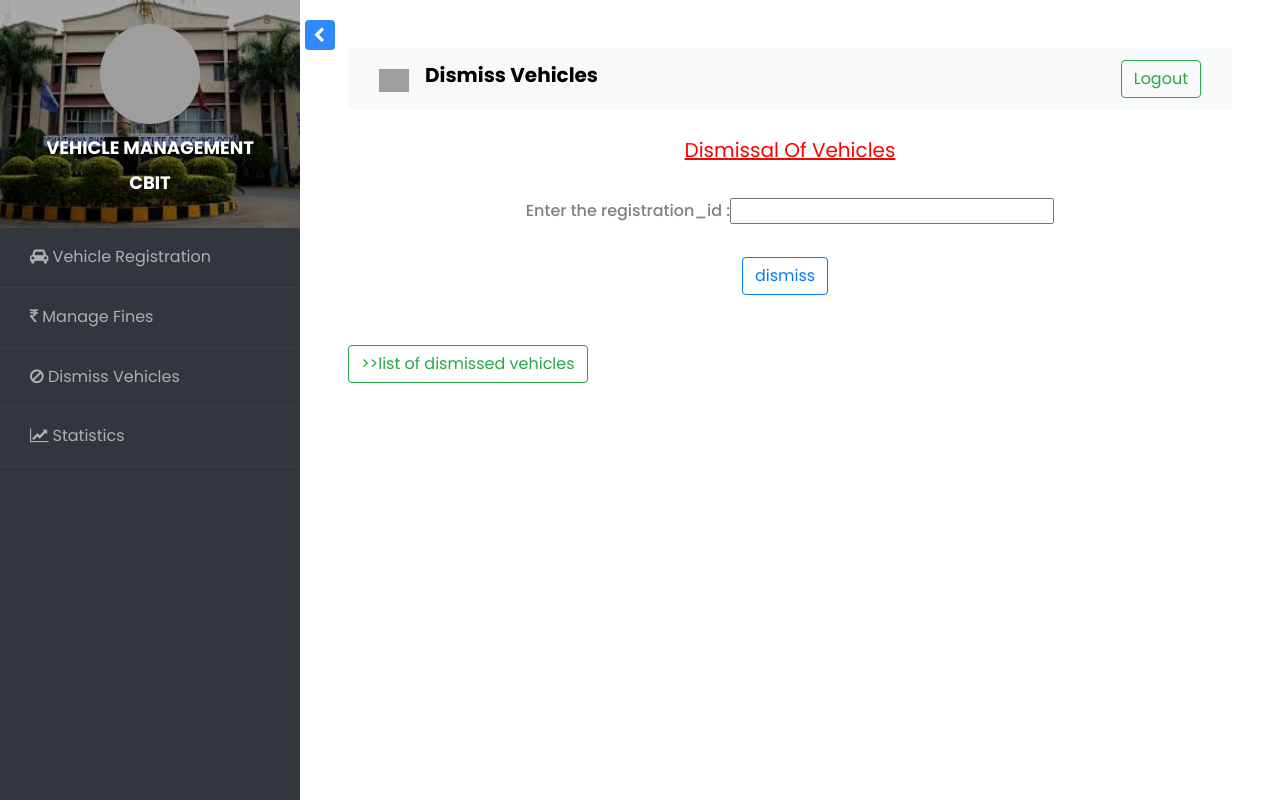
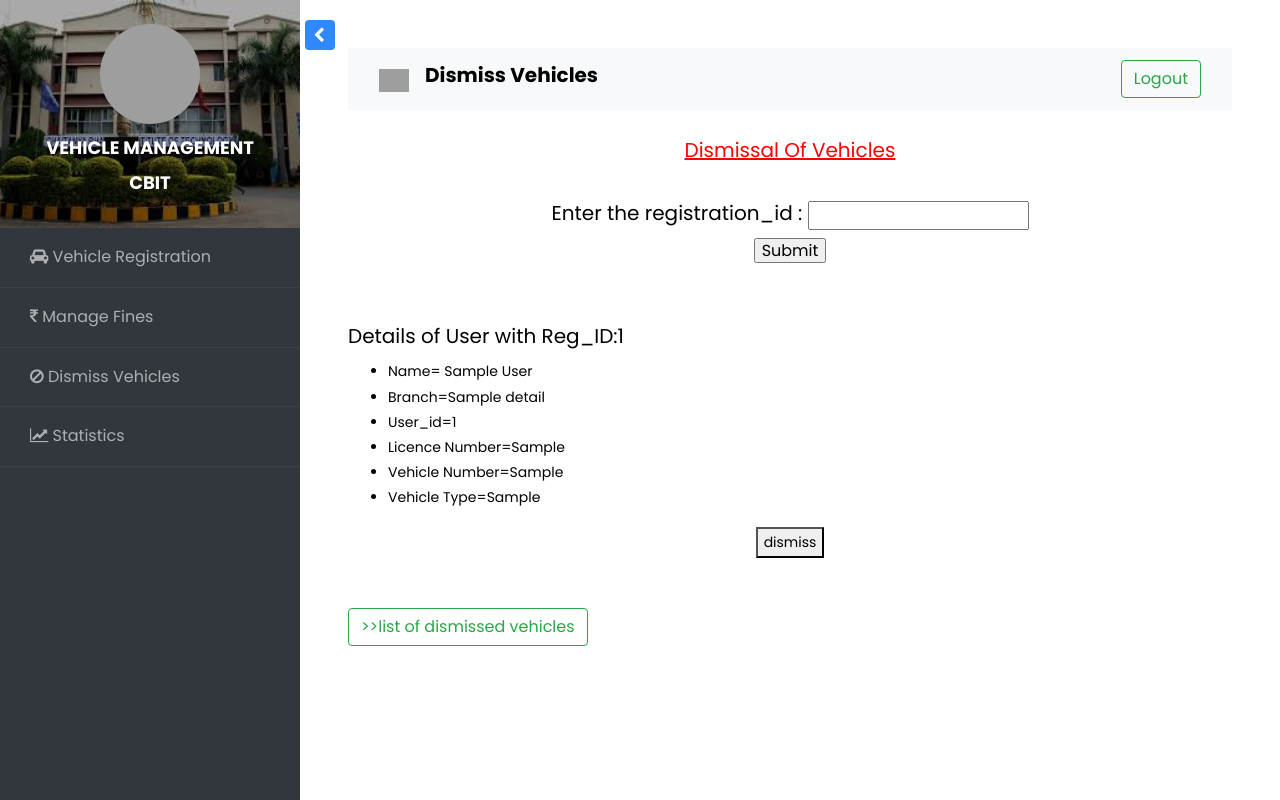
Before and after one commit to kalyanreddy-461/CBIT-Parking-Admin, a Django app: template cbit_vehicle_admin/cbit_vehicle_adminapp/templates/cbit_vehicle_adminapp/dismiss.html in a window 1280 px wide. Run offline with Django 3.2, Linux system fonts and the light colour scheme; the template is opened without the code that fills it: most values are stand-ins (such as "Sample title", 1, 10 or a date in 2020); some libraries are stand-ins or nearby versions; grey boxes are pictures that could not be loaded.

Commit message:
final commit

```diff
--- a/cbit_vehicle_admin/cbit_vehicle_adminapp/templates/cbit_vehicle_adminapp/dismiss.html
+++ b/cbit_vehicle_admin/cbit_vehicle_adminapp/templates/cbit_vehicle_adminapp/dismiss.html
@@ -25,11 +25,31 @@
 
       <h5 style="color:red;text-align:center"><u>Dismissal Of Vehicles</u></h5><br>
 
-              <form action="dismiss" method="get">
+              <form action="dismiss3" method="get">
                   {% csrf_token %}
-              <center><h6>Enter the registration_id :<input type="number" name="reg_id"></h6><center><br>
-              <center><button type="submit" class="btn btn-outline-primary" style="margin-right:10px" onclick="return confirm('Are you sure you want to dismiss?');">dismiss</button></center>
-            </form>
+              <center><h5>Enter the registration_id :
+                                     <input type="number"  name="reg_id" class="col-3" style="font-size:15px;"></h5><h6><input type="submit"></h6> <br></center>
+
+              </form>
+<br>
+            {% for i in details %}
+            <b><h5>Details of User with Reg_ID:{{i.reg_id}}</h5></b>
+                    <ul style="color:black;">
+                    <li>Name= {{i.full_name}}</li>
+                    <li>Branch={{i.branch_name}}</li>
+                    <li>User_id={{i.user_id}}</li>
+                    <li>Licence Number={{i.licence_no}}</li>
+                    <li>Vehicle Number={{i.vehicle_no}}</li>
+                    <li>Vehicle Type={{i.vehicle_type}}</li>
+                    </ul>
+
+                    <form action="dismiss" method="get">
+                        {% csrf_token %}
+                    <center><button name="reg_id" type="submit" value="{{i.reg_id}}" onclick="return confirm('Are you sure you want to dismiss?');">dismiss</button></center>
+                  </form>
+                    {%endfor%}
+
+
             {% for message in messages%}
             <script>
               alert("{{message}}");
--- a/cbit_vehicle_admin/cbit_vehicle_adminapp/templates/cbit_vehicle_adminapp/fines.html
+++ b/cbit_vehicle_admin/cbit_vehicle_adminapp/templates/cbit_vehicle_adminapp/fines.html
@@ -55,8 +55,6 @@
   <center><button name="pay" type="submit" value="{{payment_details.request_id}}" onclick="return confirm('Are you sure you want to do update the payment status?');">Update payment status </button>
   </center></form>
 
-
-
             </div>
           </div>
   {% endfor %}
--- a/cbit_vehicle_admin/cbit_vehicle_adminapp/templates/cbit_vehicle_adminapp/login.html
+++ b/cbit_vehicle_admin/cbit_vehicle_adminapp/templates/cbit_vehicle_adminapp/login.html
@@ -32,7 +32,7 @@
 
 	<div class="limiter">
 
-		<div class="container-login100" style="background-image: url('{% static "images/bg-01.jpg"%}')";>
+		<div class="container-login100" style="background-image: url('{% static "images/carparking.jpg"%}')";>
 				<div class="wrap-login100 p-t-30 p-b-50">
 				<span class="login100-form-title p-b-41">
 					Vehicle Management
--- a/cbit_vehicle_admin/cbit_vehicle_adminapp/templates/cbit_vehicle_adminapp/register.html
+++ b/cbit_vehicle_admin/cbit_vehicle_adminapp/templates/cbit_vehicle_adminapp/register.html
@@ -55,6 +55,7 @@
         <form action='register' method="get">
         <center><button name="approve" type="submit" value="{{i.reg_id}}" onclick="return confirm('Are you sure you want to approve?');">Approve </button></center></form>
 
+
       </div>
     </div>
     {% endfor %}
--- a/cbit_vehicle_admin/cbit_vehicle_adminapp/urls.py
+++ b/cbit_vehicle_admin/cbit_vehicle_adminapp/urls.py
@@ -9,6 +9,7 @@ urlpatterns = [
     path('dismiss',views.dismiss,name='dismiss'),
     path('dismiss1',views.dismiss1,name='dismiss1'),
     path('dismiss2',views.dismiss2,name='dismiss2'),
+    path('dismiss3',views.dismiss3,name='dismiss3'),
     path('listdismiss',views.listdismiss,name='listdismiss'),
     path('fines',views.fines,name='fines'),
     path('fine',views.fine,name='fine'),
```
Also changed, not shown: cbit_vehicle_admin/cbit_vehicle_adminapp/views.py (+27 -2 lines), cbit_vehicle_admin/cbit_vehicle_adminapp/static/images/carparking.jpg (added).
